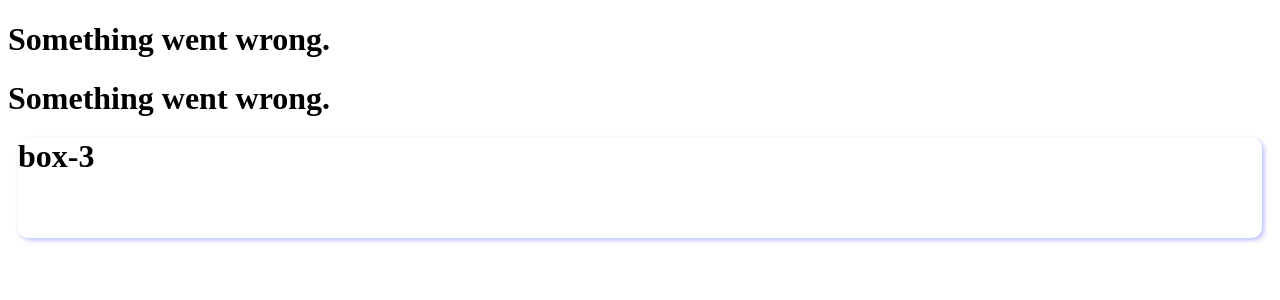
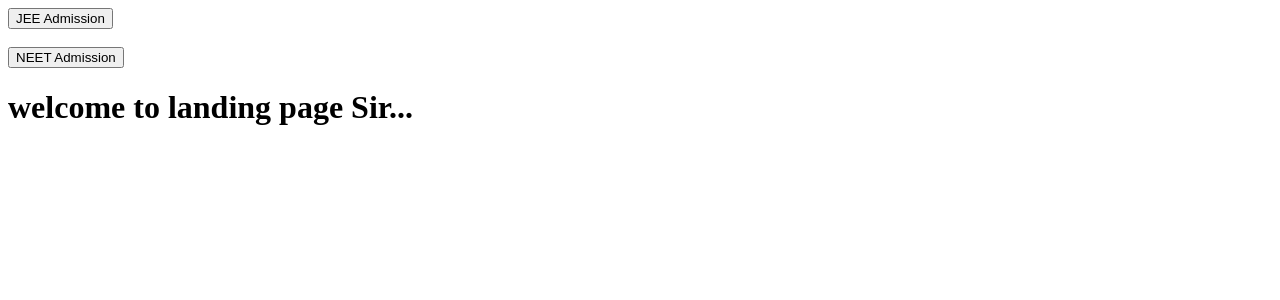
Before and after one commit to Aditya987456/Development-journey, a React (Vite) app: page / in a window 1280 px wide. Shown: the top 300 px of the page. Built offline with nearby package versions, Linux system fonts and the light colour scheme.

Commit message:
week-10 started and removed prev files connections and learning about router in react

```diff
--- a/package.json
+++ b/package.json
@@ -11,7 +11,8 @@
   },
   "dependencies": {
     "react": "^19.0.0",
-    "react-dom": "^19.0.0"
+    "react-dom": "^19.0.0",
+    "react-router-dom": "^7.5.0"
   },
   "devDependencies": {
     "@eslint/js": "^9.21.0",
--- a/src/App.jsx
+++ b/src/App.jsx
@@ -303,7 +303,10 @@ import FetchingData from './fetchData.jsx';
 //   }
 
 
-import Appp from './learningCodes.jsx';
+//import Appp from './learningCodes.jsx';
+
+import Appp from './week-10-react.jsx';
+
 
 function App() {
 
--- a/src/learningCodes.jsx
+++ b/src/learningCodes.jsx
@@ -101,72 +101,72 @@ import { useState,useEffect } from "react";
 
 
 // //--------- -----------------------   ERROR Boundary  ---------------------------------- */
-import ErrorBoundary from './ErrorBoundary.jsx';
+// import ErrorBoundary from './ErrorBoundary.jsx';
 
 
-const BuggyComponent = () => {
-    throw new Error("I crashed!");
-};
+// const BuggyComponent = () => {
+//     throw new Error("I crashed!");
+// };
 
-const ParentsComponent=({children, style})=>{
+// const ParentsComponent=({children, style})=>{
 
-    return(
-        <div
-        style={{
-            height:100,
-             margin:10,
-             borderRadius:10,
-             boxShadow: '2px 2px 5px rgba(14, 29, 237, 0.3)',
-             ...style
+//     return(
+//         <div
+//         style={{
+//             height:100,
+//              margin:10,
+//              borderRadius:10,
+//              boxShadow: '2px 2px 5px rgba(14, 29, 237, 0.3)',
+//              ...style
 
-             }}>
+//              }}>
 
-            {children}
+//             {children}
 
-        </div>
-    )
+//         </div>
+//     )
 
-}
+// }
 
 
 
-function Appp() {
+// function Appp() {
 
 
-    return(
-        <div>
+//     return(
+//         <div>
 
-            <ErrorBoundary>
-                <ParentsComponent style={{display:'flex', justifyContent:'center', alignItems:'center'}}>
-                    <h1>box-1</h1>
-                    <p><BuggyComponent/></p>
-                </ParentsComponent>
-            </ErrorBoundary>
+//             <ErrorBoundary>
+//                 <ParentsComponent style={{display:'flex', justifyContent:'center', alignItems:'center'}}>
+//                     <h1>box-1</h1>
+//                     <p><BuggyComponent/></p>
+//                 </ParentsComponent>
+//             </ErrorBoundary>
 
 
 
 
-            <ErrorBoundary>
-                <ParentsComponent>
-                    <h1>box-2</h1>
-                    <p><BuggyComponent/></p>
-                </ParentsComponent>
-            </ErrorBoundary>
+//             <ErrorBoundary>
+//                 <ParentsComponent>
+//                     <h1>box-2</h1>
+//                     <p><BuggyComponent/></p>
+//                 </ParentsComponent>
+//             </ErrorBoundary>
 
 
 
 
-            <ParentsComponent>
-                <h1>box-3</h1>
-            </ParentsComponent>
+//             <ParentsComponent>
+//                 <h1>box-3</h1>
+//             </ParentsComponent>
 
-        </div>
-    )
+//         </div>
+//     )
 
-}
+// }
 
 
 
 
 
-export default Appp;
+//export default Appp;
--- a/src/week-10-react.jsx
+++ b/src/week-10-react.jsx
@@ -1 +1,119 @@
 //----------------------------------       WEEK-10-react        -------------------------------------
+
+import { BrowserRouter, Route, Routes, Link  } from "react-router-dom";
+
+
+const Appp=()=>{
+
+
+    return(
+        <div>
+            <BrowserRouter>
+
+
+                <Link to="/jee/admission"><button >JEE Admission</button></Link>
+                <br />
+                <br />
+                <Link to="/neet/admission"><button >NEET Admission</button></Link>
+
+
+
+
+
+
+
+
+                <Routes>
+
+                    <Route path="/" element={<LandingPage/>}/>
+                    <Route path="/jee" element={<Jee/>}/>
+                    <Route path="/neet" element={<Neet/>}/>
+                    <Route path="/neet/admission" element={<Admission batch='neet' />}/>
+                    <Route path="/jee/admission" element={<Admission batch='jee' />}/>
+
+                </Routes>
+            </BrowserRouter>
+
+
+        </div>
+    )
+}
+
+
+
+const LandingPage=()=>{
+
+    return(
+        <div>
+            <h1>welcome to landing page Sir...</h1>
+        </div>
+    )
+
+}
+
+
+const Jee=()=>{
+
+    return(
+        <div>
+            <h1>welcome to JEE prep page Sir...</h1>
+        </div>
+    )
+
+}
+
+
+const Neet=()=>{
+
+    return(
+        <div>
+            <h1>welcome to NEET prep page Sir...</h1>
+        </div>
+    )
+
+}
+
+
+
+function Admission(props) {
+    return(
+        <div style={{height:400,
+            width:400,
+            borderRadius:10,
+            backgroundColor:'cornflowerblue',
+            display:"flex",
+            justifyContent:"center",
+            alignItems:"center",
+            margin:20,
+            flexDirection:"column",
+            boxShadow: '2px 2px 5px rgba(0, 0, 0, 0.3)'}}>
+
+                <div><h1>Admission open</h1></div>
+                <div><h3>{props.batch} batch-2025</h3></div>
+
+
+        </div>
+    )
+
+}
+
+
+
+
+
+
+
+
+
+
+
+
+
+
+
+
+
+
+
+
+export default Appp;
```
Also changed, not shown: 1 other file (tests, documents, lock files or other folders).
